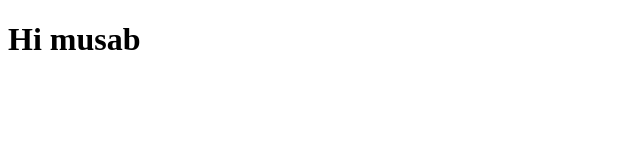
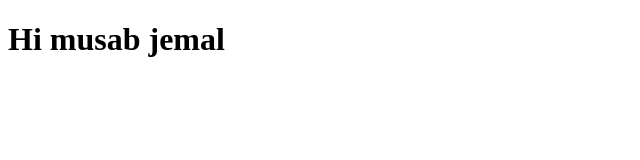
Before and after one commit to ebra596/musab, a plain HTML site: page index.html in a window 1280 px wide. Shown: the whole page, without its empty margins (0-640 px from the left). Drawn offline with Linux system fonts and the light colour scheme.

Commit message:
Updated index file

```diff
--- a/index.html
+++ b/index.html
@@ -6,6 +6,6 @@
     <title>Document</title>
 </head>
 <body>
-    <h1>Hi musab</h1>
+    <h1>Hi musab jemal</h1>
 </body>
 </html>
```
